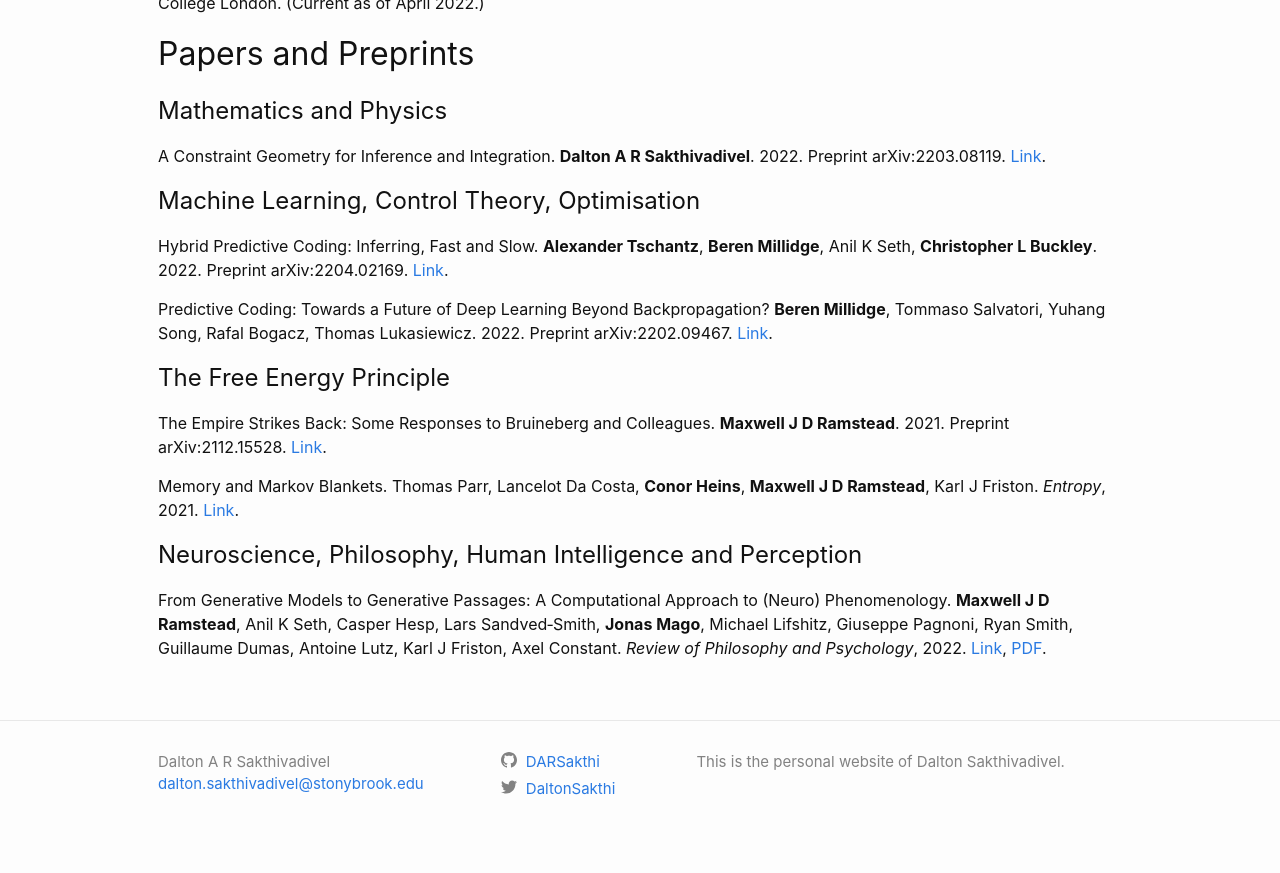
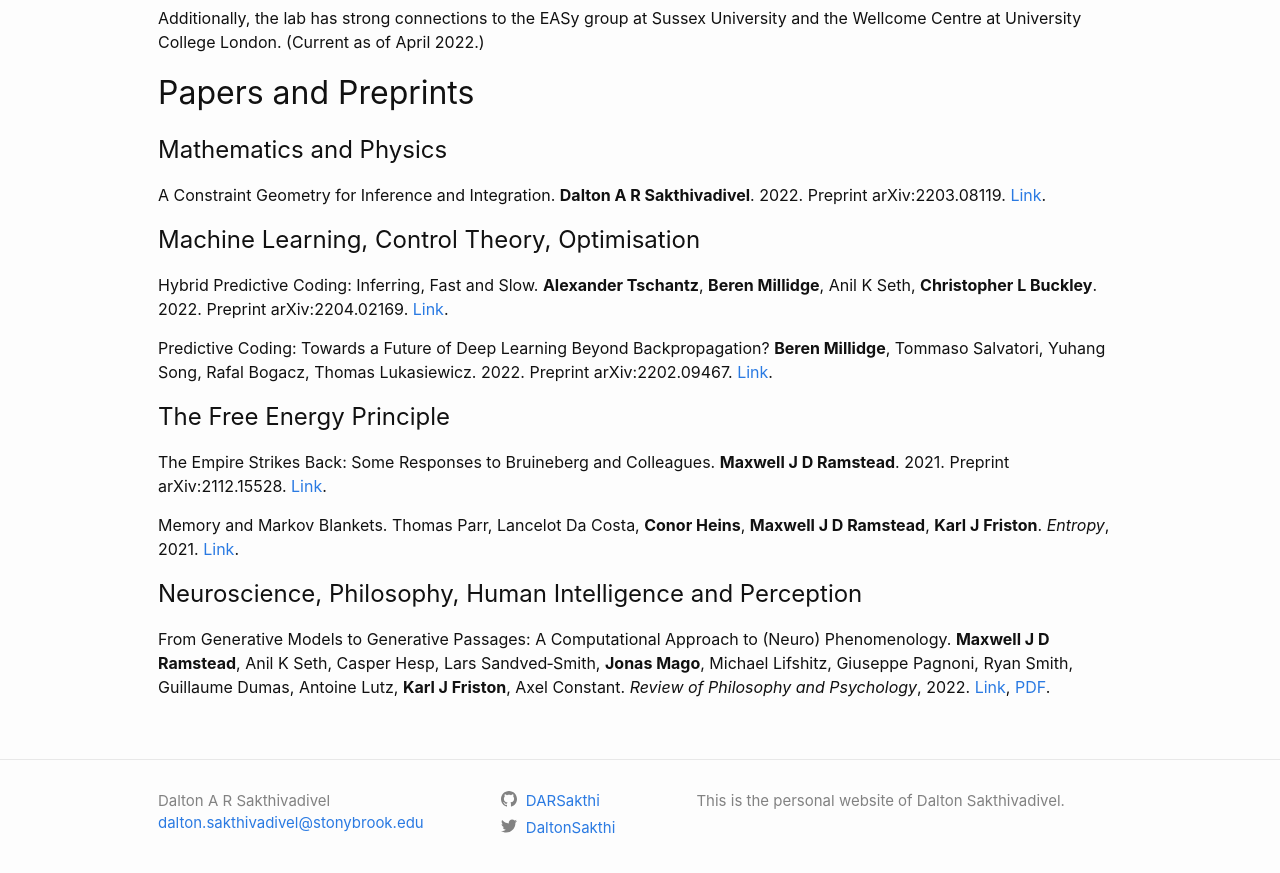
Before and after one commit to DARSakthi/DARSakthi.github.io, a Jekyll site: the page built from verses-lab.markdown, in a window 1280 px wide and 900 px high, scrolled down 938 px. Shown: the top 873 px of the window. Built offline with Jekyll 4.4.1, drawn with Linux system fonts in a browser that asks for light colours; some of the changed text lies outside the part shown.

```diff
--- a/verses-lab.markdown
+++ b/verses-lab.markdown
@@ -55,8 +57,8 @@ Predictive Coding: Towards a Future of Deep Learning Beyond Backpropagation? **B
 
 The Empire Strikes Back: Some Responses to Bruineberg and Colleagues. **Maxwell J D Ramstead**. 2021. Preprint arXiv:2112.15528. [Link](https://arxiv.org/abs/2112.15528).
 
-Memory and Markov Blankets. Thomas Parr, Lancelot Da Costa, **Conor Heins**, **Maxwell J D Ramstead**, Karl J Friston. *Entropy*, 2021. [Link](https://www.mdpi.com/1099-4300/23/9/1105).
+Memory and Markov Blankets. Thomas Parr, Lancelot Da Costa, **Conor Heins**, **Maxwell J D Ramstead**, **Karl J Friston**. *Entropy*, 2021. [Link](https://www.mdpi.com/1099-4300/23/9/1105).
 
 # Neuroscience, Philosophy, Human Intelligence and Perception
 
-From Generative Models to Generative Passages: A Computational Approach to (Neuro) Phenomenology. **Maxwell J D Ramstead**, Anil K Seth, Casper Hesp, Lars Sandved‑Smith, **Jonas Mago**, Michael Lifshitz, Giuseppe Pagnoni, Ryan Smith, Guillaume Dumas, Antoine Lutz, Karl J Friston, Axel Constant. _Review of Philosophy and Psychology_, 2022. [Link](https://link.springer.com/article/10.1007/s13164-021-00604-y), [PDF](https://darsakthi.github.io/files/MJDR2022-1.pdf).
+From Generative Models to Generative Passages: A Computational Approach to (Neuro) Phenomenology. **Maxwell J D Ramstead**, Anil K Seth, Casper Hesp, Lars Sandved‑Smith, **Jonas Mago**, Michael Lifshitz, Giuseppe Pagnoni, Ryan Smith, Guillaume Dumas, Antoine Lutz, **Karl J Friston**, Axel Constant. _Review of Philosophy and Psychology_, 2022. [Link](https://link.springer.com/article/10.1007/s13164-021-00604-y), [PDF](https://darsakthi.github.io/files/MJDR2022-1.pdf).
```
Also changed, not shown: other parts of verses-lab.markdown (+2 -0 lines).
